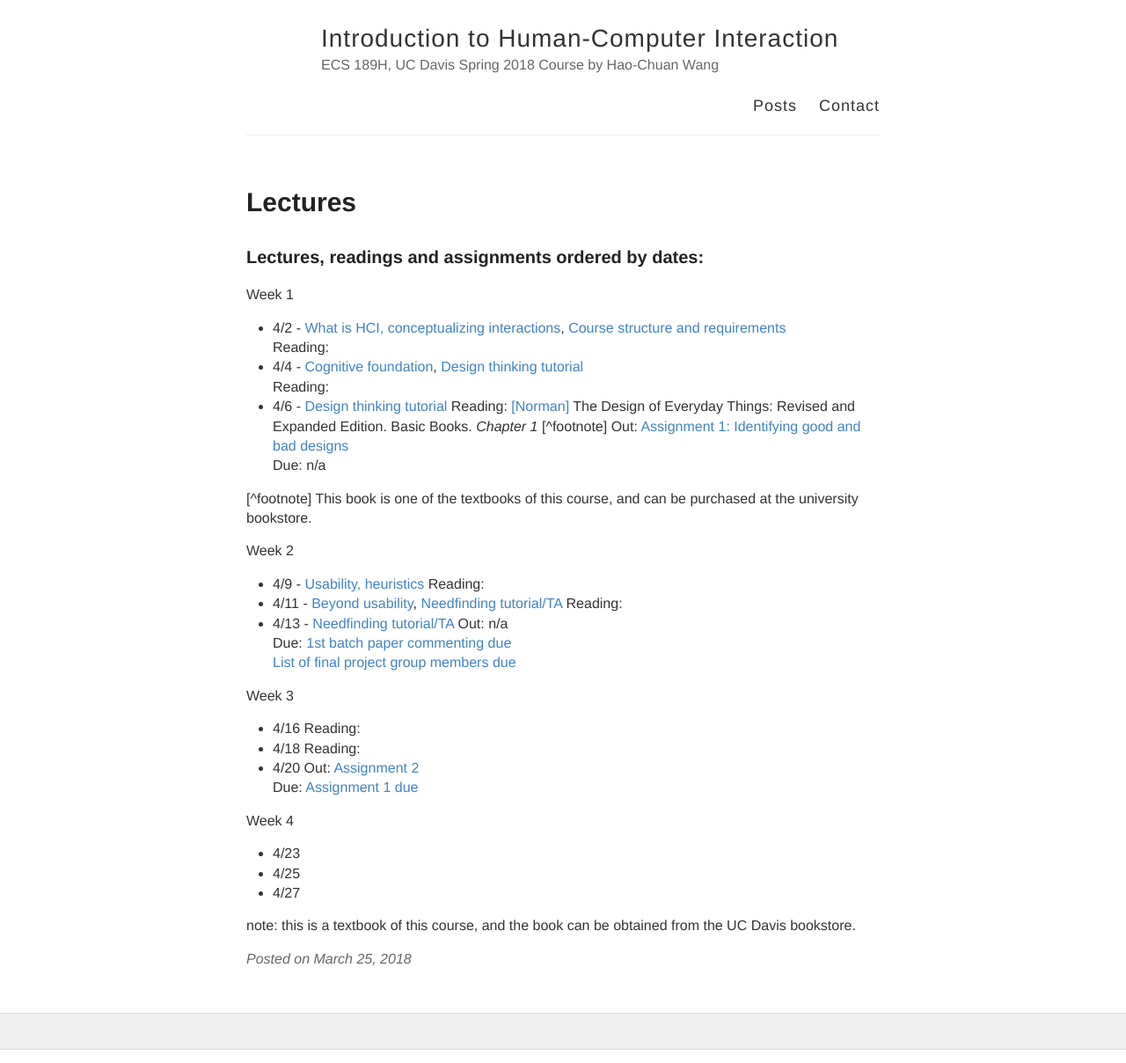
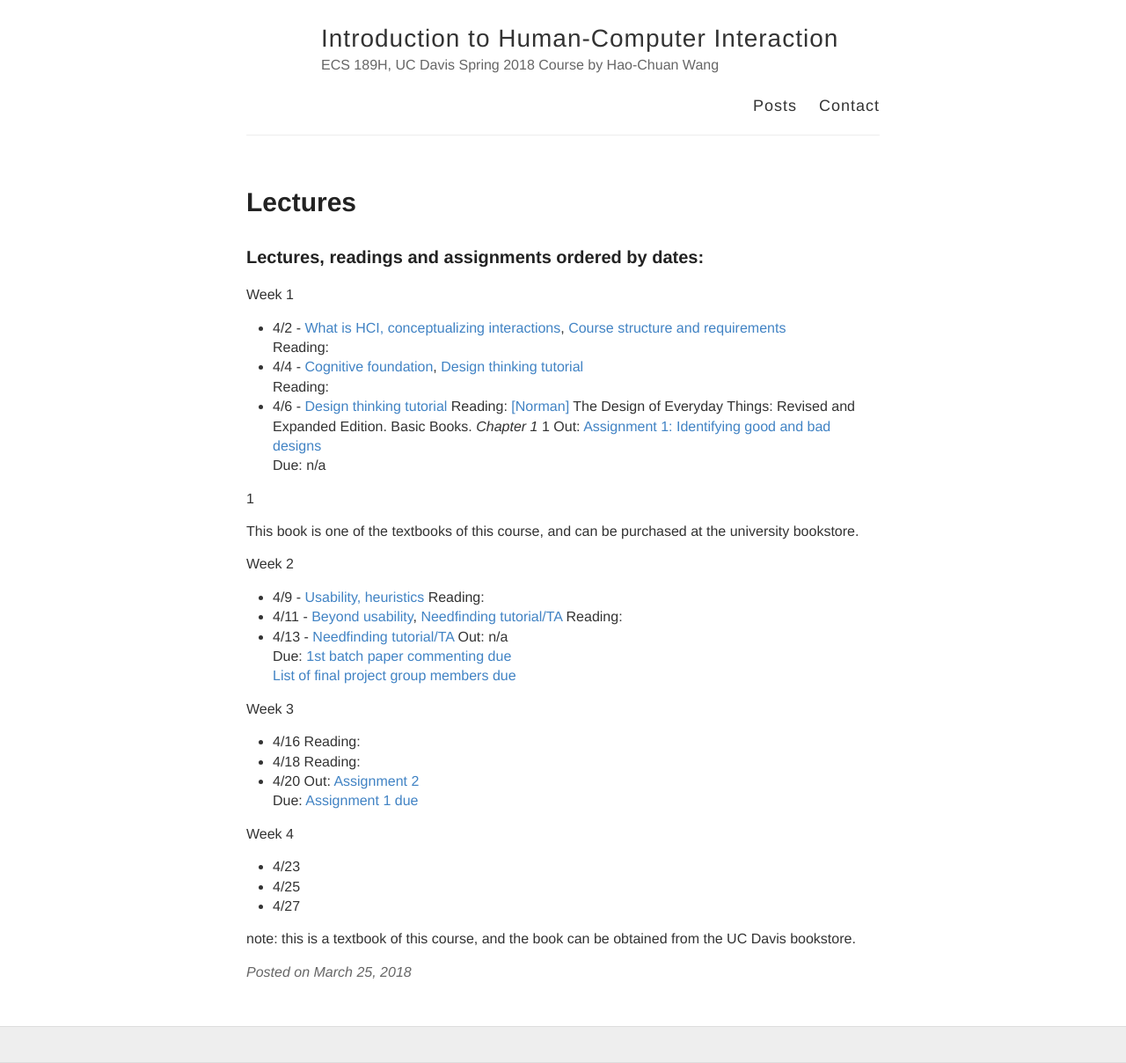
Before and after one commit to hciwang/hciwang.github.io, a Jekyll site: the page built from _posts/2018-3-25-lectures.md, in a window 1280 px wide. Shown: the whole page at 88% size. Built offline with Jekyll 4.4.1, drawn with Linux system fonts in a browser that asks for light colours.

Commit message:
Update 2018-3-25-lectures.md

```diff
--- a/_posts/2018-3-25-lectures.md
+++ b/_posts/2018-3-25-lectures.md
@@ -11,11 +11,11 @@ Reading:
 - 4/4 - [Cognitive foundation](), [Design thinking tutorial]()
 Reading:
 - 4/6 - [Design thinking tutorial]()
-Reading: [[Norman]](https://www.basicbooks.com/titles/don-norman/the-design-of-everyday-things/9780465050659/) The Design of Everyday Things: Revised and Expanded Edition. Basic Books. *Chapter 1* [^footnote]
+Reading: [[Norman]](https://www.basicbooks.com/titles/don-norman/the-design-of-everyday-things/9780465050659/) The Design of Everyday Things: Revised and Expanded Edition. Basic Books. *Chapter 1* <sp>1</sp>
 Out: [Assignment 1: Identifying good and bad designs]()
 Due: n/a
 
-[^footnote] This book is one of the textbooks of this course, and can be purchased at the university bookstore.
+<sp>1</sp> This book is one of the textbooks of this course, and can be purchased at the university bookstore.
 
 Week 2
 - 4/9 - [Usability, heuristics]()
```
